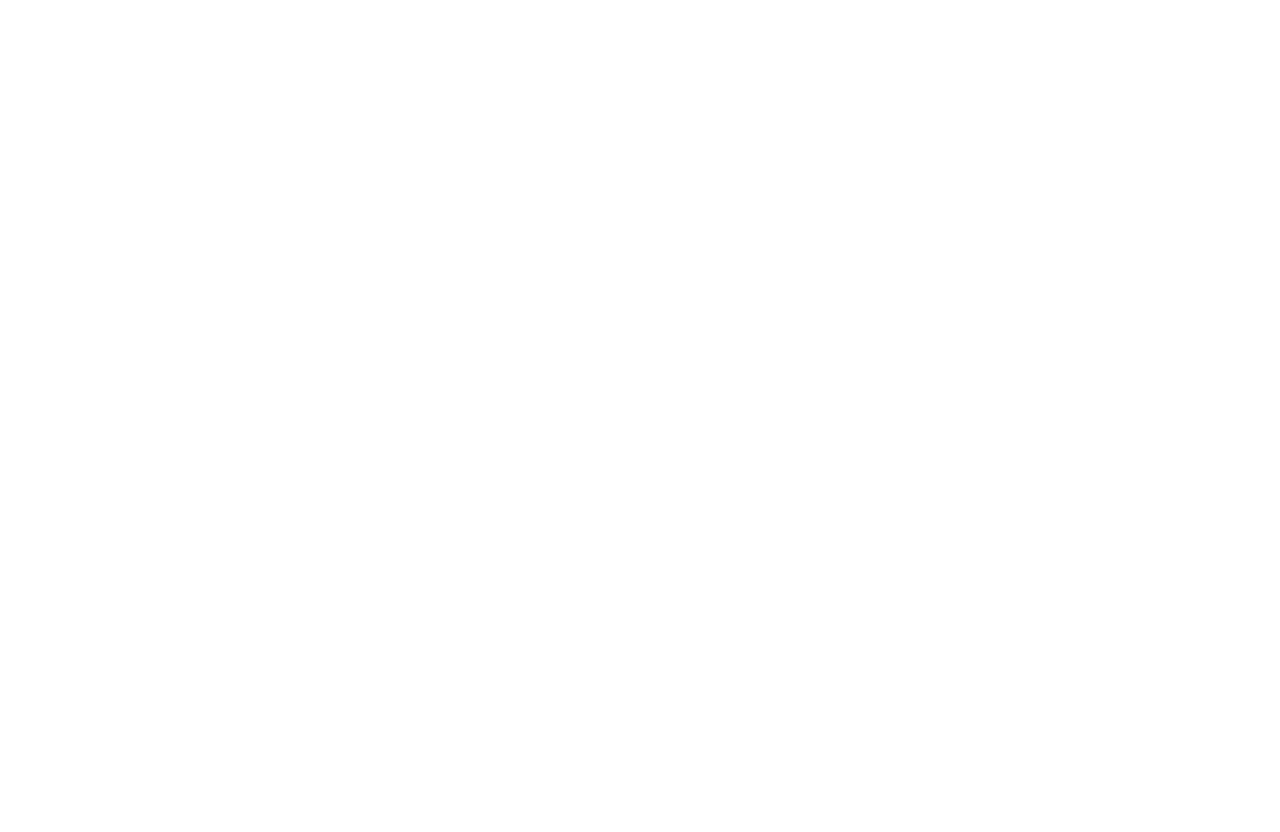
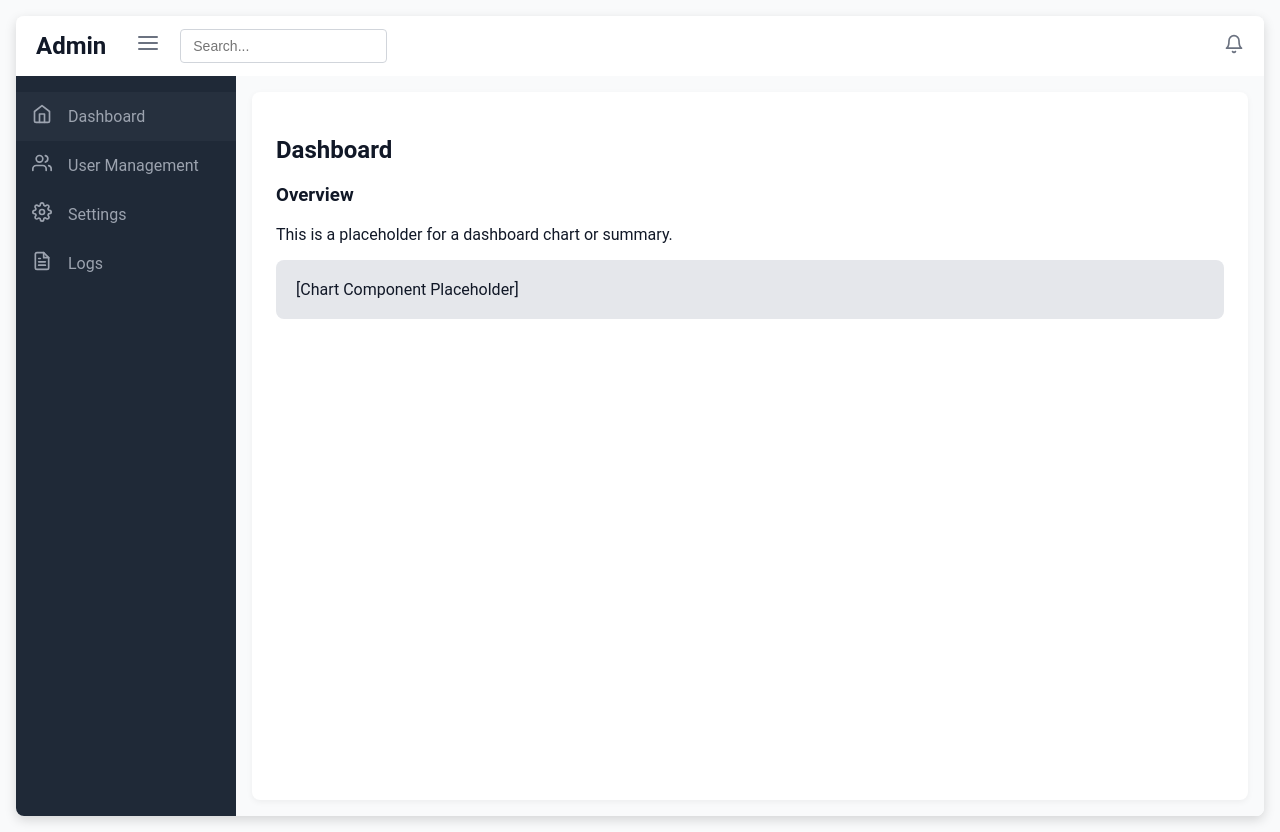
Before and after one commit to WhisperStudio/Whisper-Studio, a React (Create React App) app in the folder client/: page /admin in a window 1280 px wide. Before the commit this address had no page. Before the commit the page ends 800 px from the top, so only its background shows below. Built offline with nearby package versions, Linux system fonts and the light colour scheme.

Commit message:
added admin page

```diff
--- a/client/src/App.js
+++ b/client/src/App.js
@@ -3,7 +3,7 @@ import { BrowserRouter, Route, Routes } from 'react-router-dom';
 import Home from './pages/main';
 import VotePage from './pages/Vote'; // Import VotePage component
 import ContactPage from './pages/ContactPage';
-
+import Admin from './pages/admin'; // Import Admin component
 
 function App() {
   return (
@@ -12,6 +12,7 @@ function App() {
         <Route path="/" element={<Home />} />
         <Route path="/vote" element={<VotePage />} /> {/* Add VotePage route */}
         <Route path="/contact" element={<ContactPage />} />
+        <Route path="/admin" element={<Admin />} /> {/* Add Admin route */}
       </Routes>
     </BrowserRouter>
   );
--- /dev/null
+++ b/client/src/pages/admin.js
@@ -0,0 +1,404 @@
+import React, { useState } from "react";
+import styled, { createGlobalStyle, ThemeProvider } from "styled-components";
+import {
+  FiHome,
+  FiUsers,
+  FiSettings,
+  FiFileText,
+  FiMenu,
+  FiBell,
+  FiUser,
+  FiSun,
+  FiMoon
+} from "react-icons/fi";
+
+// ----- THEMES -----
+
+const lightTheme = {
+  bodyBg: "#f9fafb",
+  containerBg: "rgba(255, 255, 255, 0.95)",
+  text: "#111827",
+  sidebarBg: "#1f2937",
+  sidebarHover: "#374151",
+  sidebarActive: "rgba(55, 65, 81, 0.3)",
+  cardBg: "#fff",
+  buttonBg: "#2563eb",
+  buttonHover: "#1d4ed8",
+  inputBorder: "#d1d5db",
+  inputFocus: "#9ca3af"
+};
+
+const darkTheme = {
+  bodyBg: "#111827",
+  containerBg: "#1e293b",
+  text: "#f9fafb",
+  sidebarBg: "#374151",
+  sidebarHover: "#4b5563",
+  sidebarActive: "rgba(255, 255, 255, 0.2)",
+  cardBg: "#1f2937",
+  buttonBg: "#2563eb",
+  buttonHover: "#1d4ed8",
+  inputBorder: "#4b5563",
+  inputFocus: "#6b7280"
+};
+
+// Global styles for å sette bakgrunn og font ut ifra valgt tema
+const GlobalStyle = createGlobalStyle`
+  body {
+    margin: 0;
+    font-family: "Roboto", sans-serif;
+    background: ${({ theme }) => theme.bodyBg};
+    color: ${({ theme }) => theme.text};
+    transition: background 0.3s, color 0.3s;
+  }
+`;
+
+// ----- STYLES -----
+
+// Hovedcontainer for hele applikasjonen
+const AdminContainer = styled.div`
+  display: flex;
+  flex-direction: column;
+  height: 100vh;
+  background-color: ${({ theme }) => theme.containerBg};
+  border-radius: 8px;
+  margin: 16px;
+  overflow: hidden;
+  box-shadow: 0 4px 12px rgba(0, 0, 0, 0.15);
+  transition: background-color 0.3s;
+`;
+
+// Topbar (navbar)
+const TopBar = styled.div`
+  background-color: ${({ theme }) => theme.cardBg};
+  height: 60px;
+  width: 100%;
+  display: flex;
+  align-items: center;
+  justify-content: space-between;
+  padding: 0 20px;
+  box-shadow: 0 2px 6px rgba(0, 0, 0, 0.1);
+`;
+
+// Venstre side av topbaren
+const TopBarLeft = styled.div`
+  display: flex;
+  align-items: center;
+`;
+
+// Logo/brand
+const Brand = styled.div`
+  font-size: 24px;
+  font-weight: bold;
+  color: ${({ theme }) => theme.text};
+  margin-right: 30px;
+`;
+
+// Hamburgermeny-ikon med jevn overgang
+const MenuIcon = styled.div`
+  font-size: 24px;
+  cursor: pointer;
+  color: #6b7280;
+  margin-right: 20px;
+  transition: color 0.2s;
+  &:hover {
+    color: ${({ theme }) => theme.text};
+  }
+`;
+
+// Søkefeltet
+const SearchContainer = styled.div`
+  position: relative;
+`;
+
+const SearchInput = styled.input`
+  border: 1px solid ${({ theme }) => theme.inputBorder};
+  border-radius: 4px;
+  padding: 8px 12px;
+  font-size: 14px;
+  outline: none;
+  transition: border-color 0.2s;
+  &:focus {
+    border-color: ${({ theme }) => theme.inputFocus};
+  }
+`;
+
+// Høyre side av topbaren (varsler, profil)
+const TopBarRight = styled.div`
+  display: flex;
+  align-items: center;
+  gap: 20px;
+`;
+
+// Ikonknapper
+const IconButton = styled.div`
+  font-size: 20px;
+  color: #6b7280;
+  cursor: pointer;
+  transition: color 0.2s;
+  &:hover {
+    color: ${({ theme }) => theme.text};
+  }
+`;
+
+// Wrapper for sideinnhold: Sidebar + Content
+const Main = styled.div`
+  display: flex;
+  flex: 1;
+  background-color: ${({ theme }) => theme.bodyBg};
+  transition: background-color 0.3s;
+`;
+
+// Sidebar
+const Sidebar = styled.div`
+  width: 60px;
+  background-color: ${({ theme }) => theme.sidebarBg};
+  padding-top: 16px;
+  transition: width 0.3s;
+  overflow: hidden;
+  ${(props) =>
+    props.expanded &&
+    `
+      width: 220px;
+  `}
+`;
+
+// Sidebar-item
+const SidebarItem = styled.div`
+  display: flex;
+  align-items: center;
+  color: #9ca3af;
+  padding: 12px 16px;
+  cursor: pointer;
+  transition: background-color 0.2s, color 0.2s;
+  background-color: ${(props) =>
+    props.active ? props.theme.sidebarActive : "transparent"};
+  &:hover {
+    background-color: ${({ theme }) => theme.sidebarHover};
+    color: #fff;
+  }
+`;
+
+// Ikon i sidebar
+const SidebarIcon = styled.div`
+  font-size: 20px;
+  margin-right: ${(props) => (props.expanded ? "16px" : "0")};
+  transition: margin 0.3s;
+`;
+
+// Label i sidebar
+const SidebarLabel = styled.span`
+  display: ${(props) => (props.expanded ? "inline" : "none")};
+  white-space: nowrap;
+  transition: opacity 0.3s;
+`;
+
+// Hovedinnholdsområde
+const Content = styled.div`
+  flex: 1;
+  padding: 24px;
+  background-color: ${({ theme }) => theme.cardBg};
+  margin: 16px;
+  border-radius: 8px;
+  box-shadow: 0 2px 6px rgba(0, 0, 0, 0.05);
+  transition: background-color 0.3s;
+`;
+
+// Form elementer for Settings (Light/Dark mode toggle)
+const FormGroup = styled.div`
+  margin-bottom: 16px;
+`;
+
+const Label = styled.label`
+  display: block;
+  font-size: 14px;
+  margin-bottom: 4px;
+  color: ${({ theme }) => theme.text};
+`;
+
+const ToggleContainer = styled.div`
+  display: flex;
+  align-items: center;
+  gap: 8px;
+`;
+
+const ToggleButton = styled.button`
+  background-color: ${({ theme }) => theme.buttonBg};
+  color: #fff;
+  border: none;
+  padding: 10px 16px;
+  border-radius: 4px;
+  cursor: pointer;
+  font-size: 14px;
+  transition: background-color 0.2s;
+  &:hover {
+    background-color: ${({ theme }) => theme.buttonHover};
+  }
+`;
+
+// ----- DATA & COMPONENTS -----
+
+// Seksjonsdata med faktiske placeholders for hver side
+const sections = {
+  Dashboard: {
+    title: "Dashboard",
+    content: (
+      <div>
+        <h3>Overview</h3>
+        <p>This is a placeholder for a dashboard chart or summary.</p>
+        <div style={{ background: "#e5e7eb", padding: "20px", borderRadius: "8px" }}>
+          [Chart Component Placeholder]
+        </div>
+      </div>
+    )
+  },
+  Users: {
+    title: "User Management",
+    content: (
+      <div>
+        <h3>Users List</h3>
+        <ul>
+          <li>User 1 (Admin)</li>
+          <li>User 2 (Editor)</li>
+          <li>User 3 (Viewer)</li>
+        </ul>
+      </div>
+    )
+  },
+  Settings: {
+    title: "Settings",
+    content: "Settings content will be replaced with Light/Dark mode toggle below."
+  },
+  Logs: {
+    title: "Logs",
+    content: (
+      <div>
+        <h3>Recent Logs</h3>
+        <ul>
+          <li>Log entry 1: System started.</li>
+          <li>Log entry 2: User login detected.</li>
+          <li>Log entry 3: Error: Something went wrong.</li>
+        </ul>
+      </div>
+    )
+  }
+};
+
+const Admin = () => {
+  const [sidebarExpanded, setSidebarExpanded] = useState(true);
+  const [activeSection, setActiveSection] = useState("Dashboard");
+  const [themeMode, setThemeMode] = useState("light");
+
+  const toggleTheme = () => {
+    setThemeMode(themeMode === "light" ? "dark" : "light");
+  };
+
+  // Innhold basert på valgt seksjon
+  const renderContent = () => {
+    if (activeSection === "Settings") {
+      return (
+        <>
+          <h2>{sections.Settings.title}</h2>
+          <FormGroup>
+            <Label>Theme Mode</Label>
+            <ToggleContainer>
+              {themeMode === "light" ? <FiSun /> : <FiMoon />}
+              <ToggleButton onClick={toggleTheme}>
+                Switch to {themeMode === "light" ? "Dark" : "Light"} Mode
+              </ToggleButton>
+            </ToggleContainer>
+          </FormGroup>
+        </>
+      );
+    } else {
+      return (
+        <>
+          <h2>{sections[activeSection].title}</h2>
+          {sections[activeSection].content}
+        </>
+      );
+    }
+  };
+
+  return (
+    <ThemeProvider theme={themeMode === "light" ? lightTheme : darkTheme}>
+      <GlobalStyle />
+      <AdminContainer>
+        {/* TOPBAR */}
+        <TopBar>
+          <TopBarLeft>
+            <Brand>Admin</Brand>
+            <MenuIcon onClick={() => setSidebarExpanded(!sidebarExpanded)}>
+              <FiMenu />
+            </MenuIcon>
+            <SearchContainer>
+              <SearchInput placeholder="Search..." />
+            </SearchContainer>
+          </TopBarLeft>
+          <TopBarRight>
+            <IconButton>
+              <FiBell />
+            </IconButton>
+            <IconButton>
+              <FiUser />
+            </IconButton>
+          </TopBarRight>
+        </TopBar>
+
+        {/* MAIN AREA: Sidebar + Content */}
+        <Main>
+          <Sidebar expanded={sidebarExpanded}>
+            <SidebarItem
+              active={activeSection === "Dashboard"}
+              onClick={() => setActiveSection("Dashboard")}
+            >
+              <SidebarIcon expanded={sidebarExpanded}>
+                <FiHome />
+              </SidebarIcon>
+              <SidebarLabel expanded={sidebarExpanded}>
+                Dashboard
+              </SidebarLabel>
+            </SidebarItem>
+            <SidebarItem
+              active={activeSection === "Users"}
+              onClick={() => setActiveSection("Users")}
+            >
+              <SidebarIcon expanded={sidebarExpanded}>
+                <FiUsers />
+              </SidebarIcon>
+              <SidebarLabel expanded={sidebarExpanded}>
+                User Management
+              </SidebarLabel>
+            </SidebarItem>
+            <SidebarItem
+              active={activeSection === "Settings"}
+              onClick={() => setActiveSection("Settings")}
+            >
+              <SidebarIcon expanded={sidebarExpanded}>
+                <FiSettings />
+              </SidebarIcon>
+              <SidebarLabel expanded={sidebarExpanded}>
+                Settings
+              </SidebarLabel>
+            </SidebarItem>
+            <SidebarItem
+              active={activeSection === "Logs"}
+              onClick={() => setActiveSection("Logs")}
+            >
+              <SidebarIcon expanded={sidebarExpanded}>
+                <FiFileText />
+              </SidebarIcon>
+              <SidebarLabel expanded={sidebarExpanded}>
+                Logs
+              </SidebarLabel>
+            </SidebarItem>
+          </Sidebar>
+
+          <Content>{renderContent()}</Content>
+        </Main>
+      </AdminContainer>
+    </ThemeProvider>
+  );
+};
+
+export default Admin;
```
